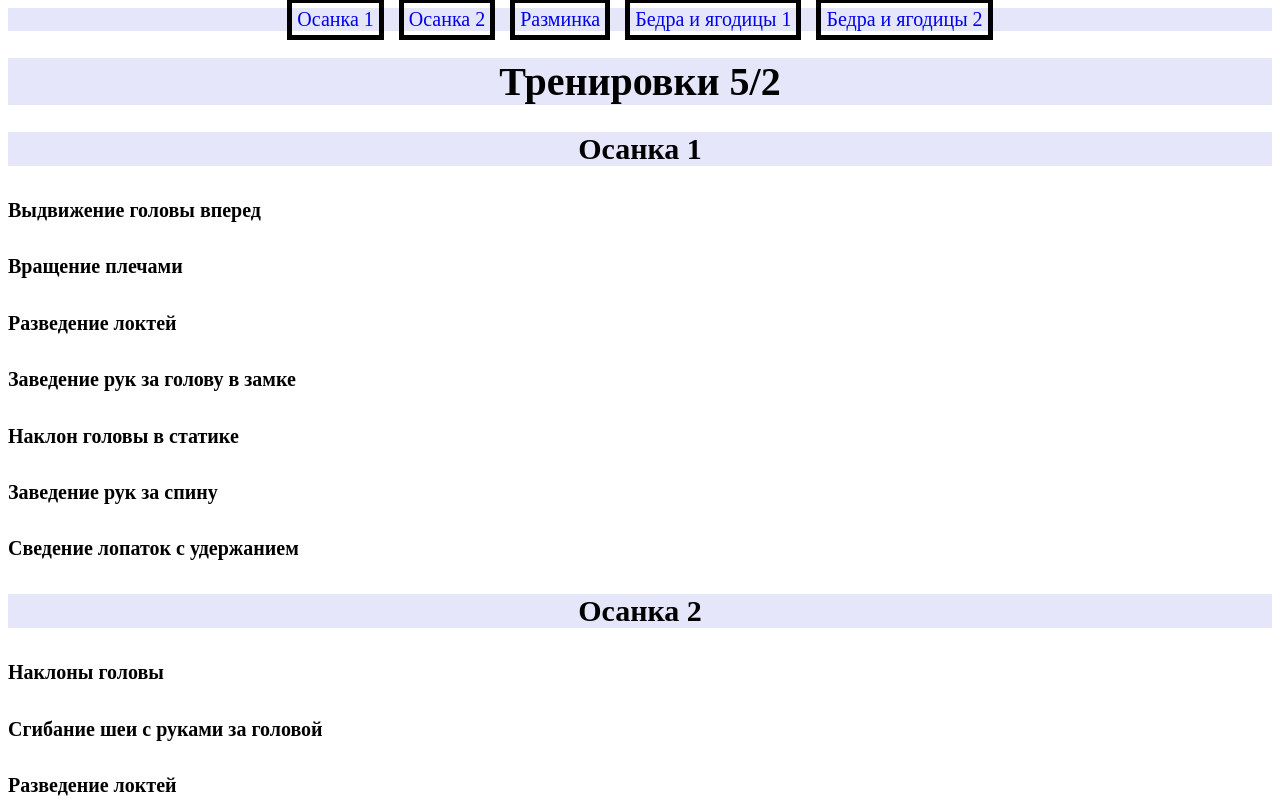
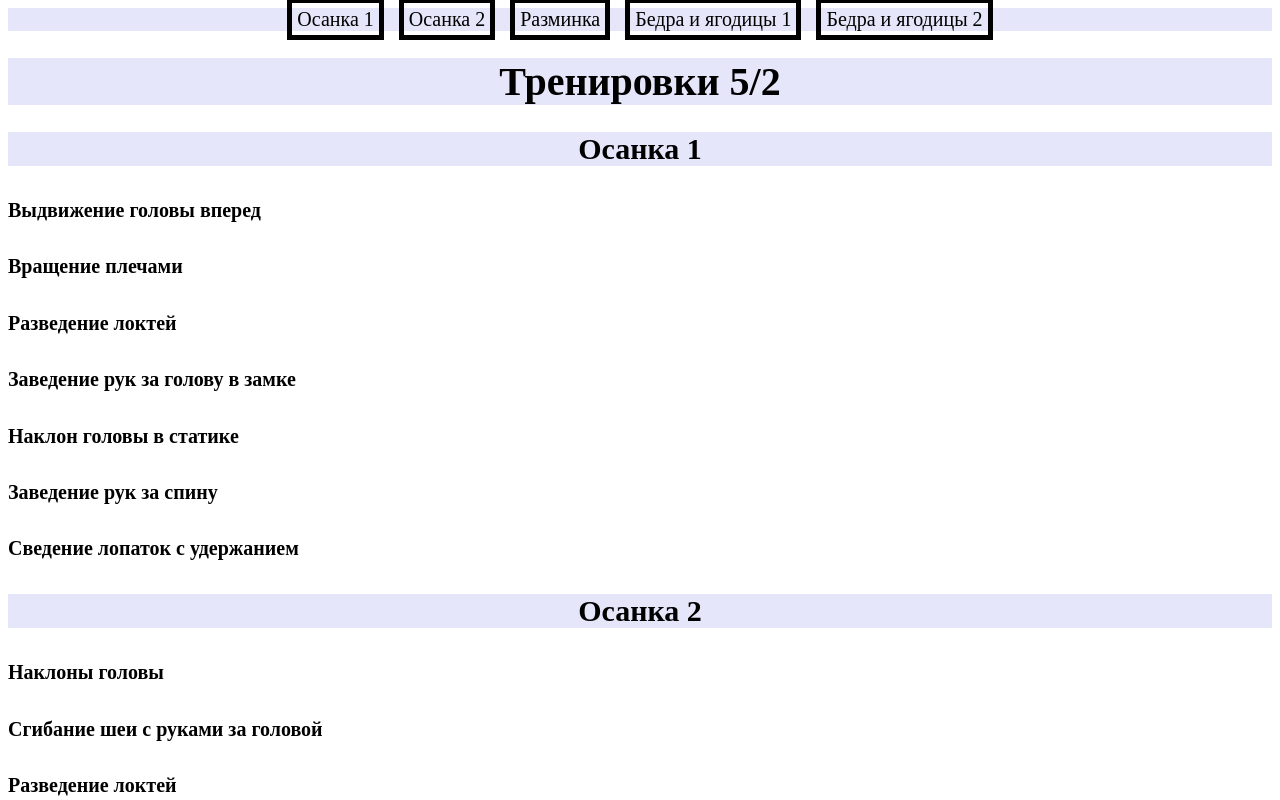
Before and after one commit to m8rphian/resume, a plain HTML site: page index.html in a window 1280 px wide. Shown: the top 800 px of the page. Drawn offline with Linux system fonts and the light colour scheme.

Commit message:
Update style.css

```diff
--- a/style.css
+++ b/style.css
@@ -3,7 +3,8 @@ header a {
        text-align: center;
        border: 5px solid black;
        padding: 5px;
-       margin: 5px
+       margin: 5px;
+       color: black
 }
 
 body, h5 {
```
